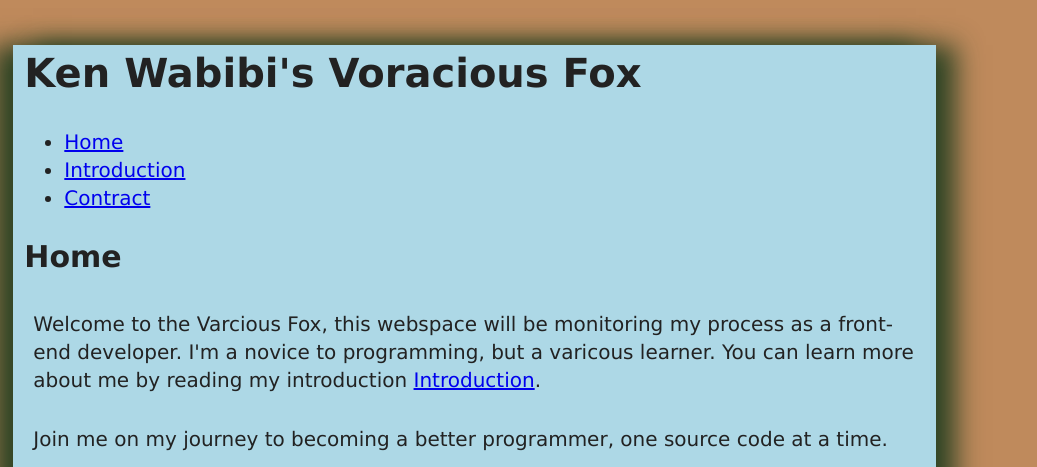
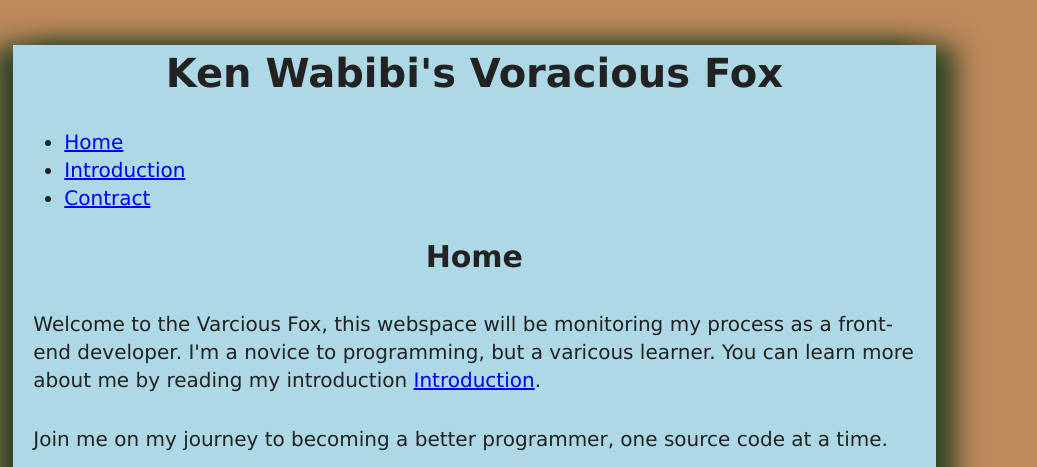
Before and after one commit to KenLWabibi/KenLWabibi.github.io, a PHP site: page / in a window 1280 px wide. Shown: the top 467 px of the page, without its empty margins (0-1037 px from the left). Run offline with PHP 8.4, Linux system fonts and the light colour scheme.

Commit message:
Update VF_layout1.css

```diff
--- a/VF_layout1.css
+++ b/VF_layout1.css
@@ -33,6 +33,9 @@ body {
 	-webkit-box-shadow: rgba(31, 61, 31, 0.9) 20px 0px 25px,  rgba(31, 61, 31, 0.9) -20px 0px 25px;
 	box-shadow: rgba(31, 61, 31, 0.9) 20px 0px 25px,  rgba(31, 61, 31, 0.9) -20px 0px 25px;
 }
+h1, h2, h3, h4, h5, h6 {
+	text-align: center;
+}
 body p, body {
 /* Paragraph element styles */
 	margin: 3.5% 1%;
```
